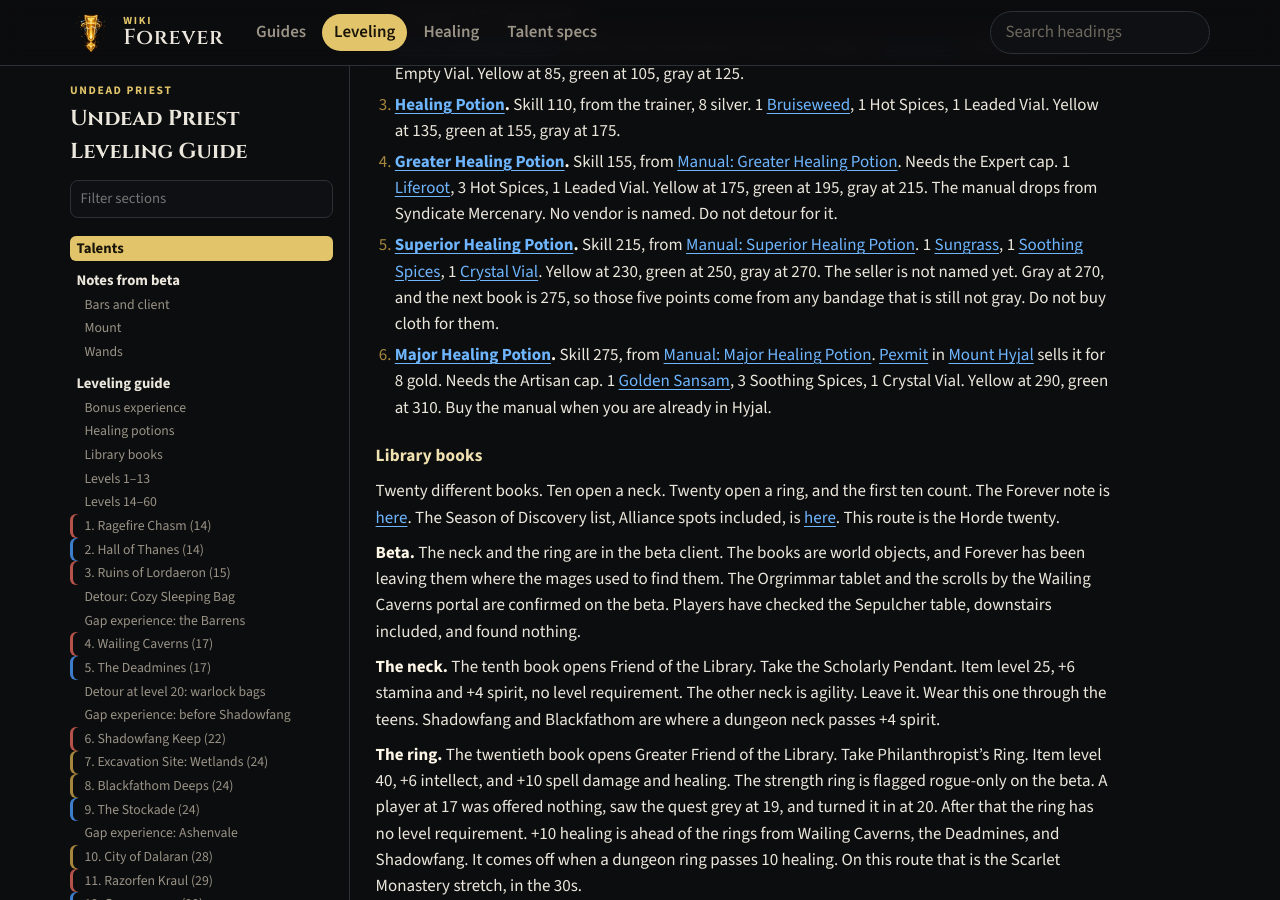
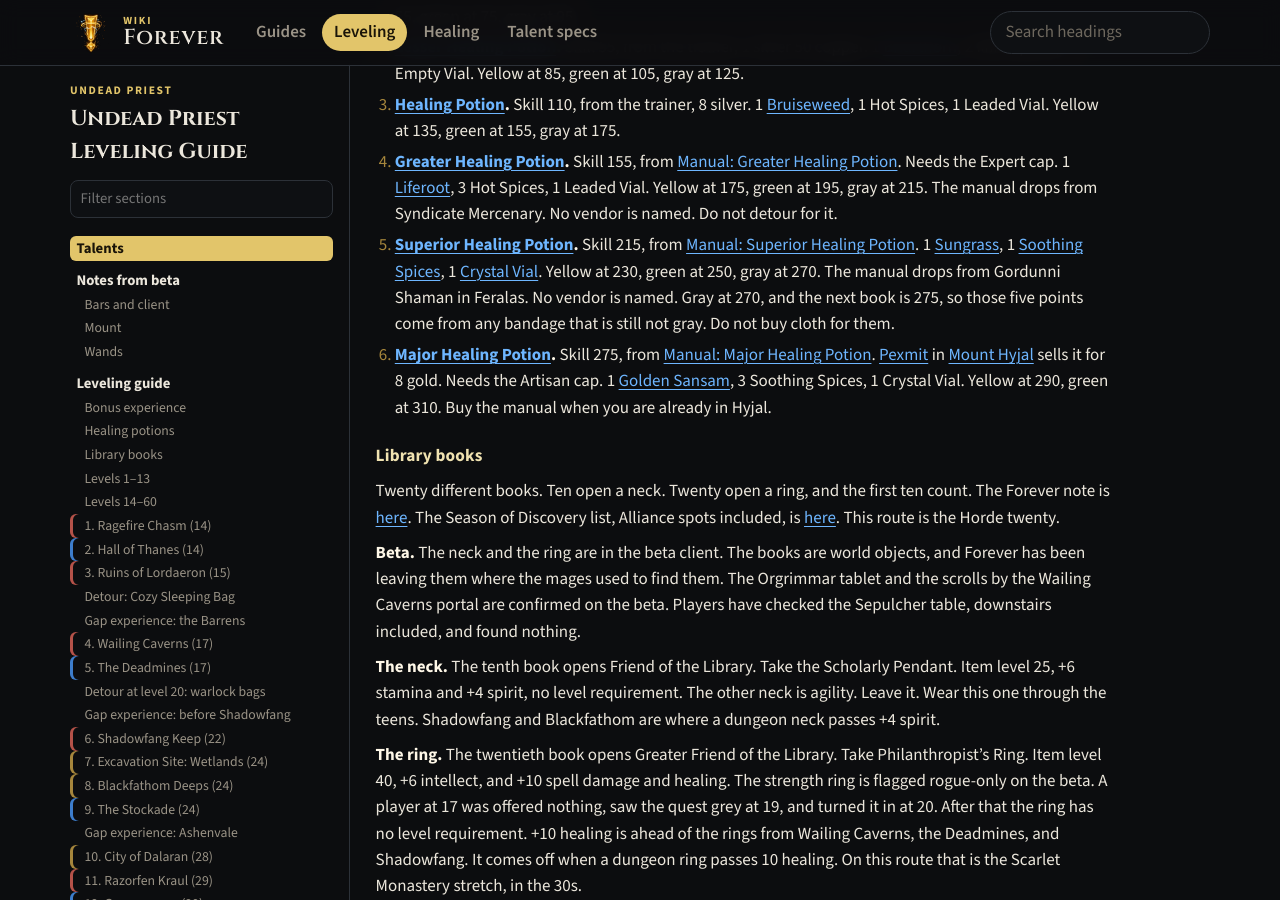
Before and after one commit to LordDemonos/wow-forever, a Jekyll site: the page built from wiki/guides/leveling.md, in a window 1280 px wide and 900 px high, scrolled down 5069 px. Built offline with Jekyll 4.4.1, drawn with Linux system fonts in a browser that asks for light colours; a script that is not in the unit is left out; some of the changed text lies outside the part shown.

Commit message:
Source three holes the November pages filled.
The Superior Healing Potion manual drops from Gordunni Shaman, cooked Bristle Whisker Catfish well fed is 8 Fishing, and the Shadowforge Key skips the lower part of Blackrock Depths.

Co-authored-by: William M Babij <LordDemonos@users.noreply.github.com>

```diff
--- a/wiki/guides/leveling.md
+++ b/wiki/guides/leveling.md
@@ -97,7 +97,7 @@ On the road outside Undercity, buy [Recipe: Slitherskin Mackerel](https://www.wo
 
 The second break is the Orgrimmar pond, under Ragefire Chasm. After that, when the cooked stack is down to one, fish that pond again, or a Barrens oasis you are already visiting. The catch is the same. Cook [Longjaw Mud Snapper](https://www.wowhead.com/classic/item=4592/longjaw-mud-snapper). Leave Fishing at 75. Stranglethorn and Tanaris are junk at that skill, and a gray Longjaw still carries the buff.
 
-Banked [Raw Bristle Whisker Catfish](https://www.wowhead.com/classic/item=6308/raw-bristle-whisker-catfish) cooks at Cooking 100 into a bigger heal. The experience buff stays the same. [Kilxx](https://www.wowhead.com/classic/npc=3497/kilxx) in Ratchet sells [Recipe: Bristle Whisker Catfish](https://www.wowhead.com/classic/item=6330/recipe-bristle-whisker-catfish). Learn it when you are already in Ratchet and Cooking is 100.
+Banked [Raw Bristle Whisker Catfish](https://www.wowhead.com/classic/item=6308/raw-bristle-whisker-catfish) cooks at Cooking 100 into a bigger heal. The well fed is 8 Fishing, from level 15. The experience buff stays the same. [Kilxx](https://www.wowhead.com/classic/npc=3497/kilxx) in Ratchet sells [Recipe: Bristle Whisker Catfish](https://www.wowhead.com/classic/item=6330/recipe-bristle-whisker-catfish). Learn it when you are already in Ratchet and Cooking is 100.
 
 ### Healing potions
 
@@ -121,7 +121,7 @@ At skill 225, and only once you are level 35, Artisan raises the cap to 300. The
 2. **[Lesser Healing Potion](https://www.wowhead.com/forever/spell=1244432/lesser-healing-potion).** Skill 55, from the trainer, 1 silver 50 copper. 1 [Briarthorn](https://www.wowhead.com/classic/item=2450/briarthorn), 2 Mild Spices, 1 Empty Vial. Yellow at 85, green at 105, gray at 125.
 3. **[Healing Potion](https://www.wowhead.com/forever/spell=1244433/healing-potion).** Skill 110, from the trainer, 8 silver. 1 [Bruiseweed](https://www.wowhead.com/classic/item=2453/bruiseweed), 1 Hot Spices, 1 Leaded Vial. Yellow at 135, green at 155, gray at 175.
 4. **[Greater Healing Potion](https://www.wowhead.com/forever/spell=1244434/greater-healing-potion).** Skill 155, from [Manual: Greater Healing Potion](https://www.wowhead.com/forever/item=255723/manual-greater-healing-potion). Needs the Expert cap. 1 [Liferoot](https://www.wowhead.com/classic/item=3357/liferoot), 3 Hot Spices, 1 Leaded Vial. Yellow at 175, green at 195, gray at 215. The manual drops from Syndicate Mercenary. No vendor is named. Do not detour for it.
-5. **[Superior Healing Potion](https://www.wowhead.com/forever/spell=1244435/superior-healing-potion).** Skill 215, from [Manual: Superior Healing Potion](https://www.wowhead.com/forever/item=255725/manual-superior-healing-potion). 1 [Sungrass](https://www.wowhead.com/classic/item=8838/sungrass), 1 [Soothing Spices](https://www.wowhead.com/classic/item=3713/soothing-spices), 1 [Crystal Vial](https://www.wowhead.com/classic/item=8925/crystal-vial). Yellow at 230, green at 250, gray at 270. The seller is not named yet. Gray at 270, and the next book is 275, so those five points come from any bandage that is still not gray. Do not buy cloth for them.
+5. **[Superior Healing Potion](https://www.wowhead.com/forever/spell=1244435/superior-healing-potion).** Skill 215, from [Manual: Superior Healing Potion](https://www.wowhead.com/forever/item=255725/manual-superior-healing-potion). 1 [Sungrass](https://www.wowhead.com/classic/item=8838/sungrass), 1 [Soothing Spices](https://www.wowhead.com/classic/item=3713/soothing-spices), 1 [Crystal Vial](https://www.wowhead.com/classic/item=8925/crystal-vial). Yellow at 230, green at 250, gray at 270. The manual drops from Gordunni Shaman in Feralas. No vendor is named. Gray at 270, and the next book is 275, so those five points come from any bandage that is still not gray. Do not buy cloth for them.
 6. **[Major Healing Potion](https://www.wowhead.com/forever/spell=1244436/major-healing-potion).** Skill 275, from [Manual: Major Healing Potion](https://www.wowhead.com/forever/item=255729/manual-major-healing-potion). [Pexmit](https://www.wowhead.com/forever/npc=266901/pexmit) in [Mount Hyjal](https://www.wowhead.com/forever/zone=616/mount-hyjal) sells it for 8 gold. Needs the Artisan cap. 1 [Golden Sansam](https://www.wowhead.com/classic/item=13464/golden-sansam), 3 Soothing Spices, 1 Crystal Vial. Yellow at 290, green at 310. Buy the manual when you are already in Hyjal.
 
 ### Library books
@@ -1002,7 +1002,7 @@ Go at **52**. Band **52–60**. Both factions.
 
 **Classic.** Not in a published Forever list yet. Several of these start in Kargath or the Burning Steppes, so pick them up on the way to the mountain.
 
-- **Chain.** [Dark Iron Legacy](https://www.wowhead.com/classic/quest=3802/dark-iron-legacy) — [Franclorn Forgewright](https://www.wowhead.com/classic/npc=8888/franclorn-forgewright)'s ghost, in the tomb outside the instance door. Both factions.
+- **Chain.** [Dark Iron Legacy](https://www.wowhead.com/classic/quest=3802/dark-iron-legacy) — [Franclorn Forgewright](https://www.wowhead.com/classic/npc=8888/franclorn-forgewright)'s ghost, in the tomb outside the instance door. Both factions. His spirit gives the Shadowforge Key. It skips the lower part of the instance. Blackrock Depths has no attunement.
 - **Chain.** [Disharmony of Flame](https://www.wowhead.com/classic/quest=3906/disharmony-of-flame), then [Disharmony of Fire](https://www.wowhead.com/classic/quest=3907/disharmony-of-fire). Horde pickup is in Kargath. Kill [Overmaster Pyron](https://www.wowhead.com/classic/npc=9026/overmaster-pyron) outside, then [Lord Incendius](https://www.wowhead.com/classic/npc=9017/lord-incendius) inside. [Commander Gor'shak](https://www.wowhead.com/classic/quest=3981/commander-gorshak) comes from [Galamav the Marksman](https://www.wowhead.com/classic/npc=9081/galamav-the-marksman), Kargath, after Disharmony of Flame. Then [What Is Going On?](https://www.wowhead.com/classic/quest=3982/what-is-going-on) from [Kharan Mighthammer](https://www.wowhead.com/classic/npc=9021/kharan-mighthammer) inside the prison. The chain goes to [Thrall](https://www.wowhead.com/classic/npc=4949/thrall) in Orgrimmar and ends with [Princess Moira](https://www.wowhead.com/classic/npc=8929/princess-moira-bronzebeard).
 - **Chain.** [A Taste of Flame](https://www.wowhead.com/classic/quest=4022/a-taste-of-flame) — [Cyrus Therepentous](https://www.wowhead.com/classic/npc=9459/cyrus-therepentous), a cave in the Burning Steppes. The follow-up is the same name, from [Incendius](https://www.wowhead.com/classic/npc=9017/lord-incendius) inside: [A Taste of Flame](https://www.wowhead.com/classic/quest=4024/a-taste-of-flame).
 - **Standalone.** [The Heart of the Mountain](https://www.wowhead.com/classic/quest=4123/the-heart-of-the-mountain) — [Maxwort Uberglint](https://www.wowhead.com/classic/npc=9536/maxwort-uberglint), Burning Steppes.
```
